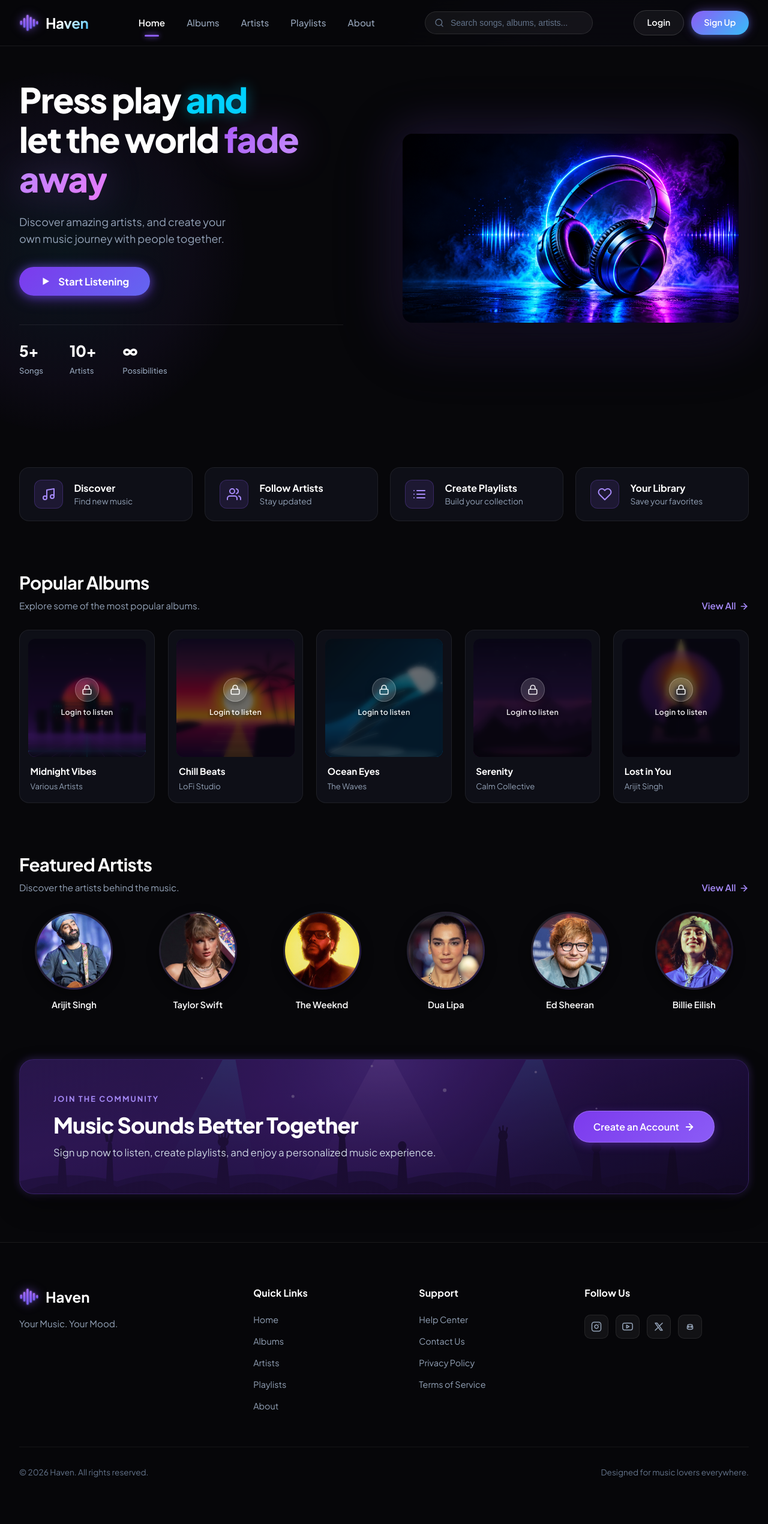
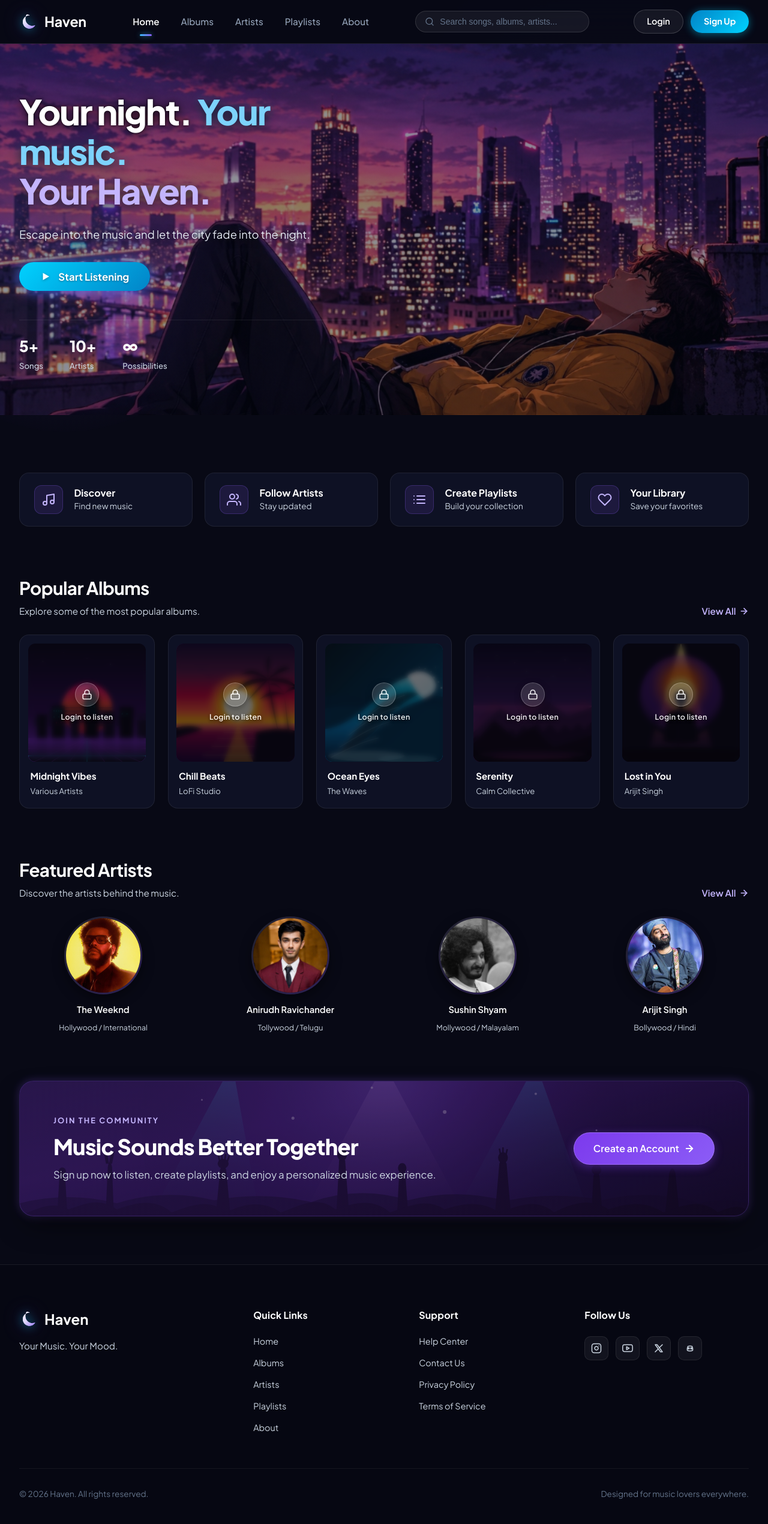
Before and after one commit to aswinvb7/Haven, a Django app: page / in a window 1280 px wide. Shown: the whole page at 60% size. Before the commit the page ends 2463 px from the top, so only its background shows below. Run offline with Django 5.2, Linux system fonts and the light colour scheme; data that the repository does not hold is empty.

Commit message:
Update Haven UI

```diff
--- a/music/static/music/css/style.css
+++ b/music/static/music/css/style.css
@@ -7,42 +7,47 @@
    1. CSS Variables & Design Tokens
    -------------------------------------------------------------------------- */
 :root {
-  /* Color Palette */
-  --bg-base: #07070a;
-  --bg-surface: #0e0f17;
-  --bg-card: #13141f;
-  --bg-card-hover: #191b29;
+  /* Color Palette - Premium Nighttime Music Aesthetic */
+  --bg-base: #080915;
+  --bg-surface: #0e1124;
+  --bg-card: #13172e;
+  --bg-card-hover: #191e3d;
   --bg-pill: rgba(255, 255, 255, 0.06);
   --bg-pill-hover: rgba(255, 255, 255, 0.12);
 
   /* Accents */
+  --accent-cyan: #00d2ff;
+  --accent-cyan-light: #7dd3fc;
+  --accent-blue: #38bdf8;
+  --accent-blue-deep: #0284c7;
   --accent-purple: #8b5cf6;
   --accent-purple-strong: #7c3aed;
-  --accent-purple-light: #a78bfa;
+  --accent-purple-light: #c4b5fd;
   --accent-purple-glow: rgba(139, 92, 246, 0.35);
-  --accent-blue: #38bdf8;
   --accent-indigo: #6366f1;
   --accent-pink: #ec4899;
 
   /* Text Colors */
   --text-primary: #ffffff;
-  --text-secondary: #94a3b8;
+  --text-secondary: #cbd5e1;
   --text-muted: #64748b;
-  --text-accent: #c084fc;
+  --text-accent: #c4b5fd;
 
   /* Borders & Dividers */
   --border-subtle: rgba(255, 255, 255, 0.08);
   --border-card: rgba(255, 255, 255, 0.07);
-  --border-hover: rgba(139, 92, 246, 0.5);
+  --border-hover: rgba(56, 189, 248, 0.45);
 
   /* Typography */
   --font-main: 'Plus Jakarta Sans', -apple-system, BlinkMacSystemFont, 'Segoe UI', Roboto, Helvetica, Arial, sans-serif;
   --font-script: 'Brush Script MT', 'Dancing Script', 'Caveat', cursive, sans-serif;
 
   /* Shadows & Glows */
+  --glow-cyan-sm: 0 0 15px rgba(0, 210, 255, 0.3);
+  --glow-cyan-lg: 0 0 30px rgba(0, 210, 255, 0.45);
   --glow-purple-sm: 0 0 15px rgba(139, 92, 246, 0.3);
   --glow-purple-lg: 0 0 35px rgba(124, 58, 237, 0.4);
-  --shadow-card: 0 10px 25px -5px rgba(0, 0, 0, 0.5), 0 8px 10px -6px rgba(0, 0, 0, 0.4);
+  --shadow-card: 0 10px 25px -5px rgba(0, 0, 0, 0.55), 0 8px 10px -6px rgba(0, 0, 0, 0.4);
 
   /* Transitions */
   --transition-fast: 0.2s cubic-bezier(0.4, 0, 0.2, 1);
@@ -155,24 +160,24 @@ button {
   top: 0;
   width: 100%;
   z-index: 100;
-  background-color: rgba(7, 7, 10, 0.75);
+  background-color: rgba(8, 9, 21, 0.85);
   backdrop-filter: blur(20px);
   -webkit-backdrop-filter: blur(20px);
-  border-bottom: 1px solid var(--border-subtle);
+  border-bottom: 1px solid rgba(255, 255, 255, 0.08);
   transition: background-color var(--transition-normal), border-color var(--transition-normal);
 }
 
 .site-header.scrolled {
-  background-color: rgba(7, 7, 10, 0.95);
-  border-bottom-color: rgba(255, 255, 255, 0.12);
-  box-shadow: 0 4px 20px rgba(0, 0, 0, 0.4);
+  background-color: rgba(8, 9, 21, 0.98);
+  border-bottom-color: rgba(56, 189, 248, 0.15);
+  box-shadow: 0 4px 20px rgba(0, 0, 0, 0.5);
 }
 
 .navbar {
   display: flex;
   align-items: center;
   justify-content: space-between;
-  height: 4.75rem;
+  height: 4.5rem;
   gap: 1.5rem;
 }
 
@@ -181,7 +186,7 @@ button {
   display: flex;
   align-items: center;
   gap: 0.75rem;
-  font-size: 1.5rem;
+  font-size: 1.45rem;
   font-weight: 700;
   letter-spacing: -0.02em;
   color: var(--text-primary);
@@ -189,63 +194,62 @@ button {
 }
 
 .brand-icon {
-  width: 32px;
-  height: 32px;
-  filter: drop-shadow(0 0 8px rgba(139, 92, 246, 0.6));
+  width: 30px;
+  height: 30px;
+  filter: drop-shadow(0 0 8px rgba(0, 210, 255, 0.6)) drop-shadow(0 0 16px rgba(139, 92, 246, 0.4));
 }
 
 .brand-name {
-  background: linear-gradient(135deg, #ffffff 40%, #38bdf8 100%);
-  -webkit-background-clip: text;
-  -webkit-text-fill-color: transparent;
+  color: #ffffff;
   font-weight: 700;
+  letter-spacing: -0.01em;
 }
 
 /* Navigation Links */
 .nav-center {
   display: flex;
   align-items: center;
-  gap: 0.25rem;
+  gap: 1.75rem;
 }
 
 .nav-link {
   position: relative;
-  padding: 0.5rem 1rem;
+  padding: 0.4rem 0.25rem;
   font-size: 0.95rem;
   font-weight: 500;
-  color: var(--text-secondary);
-  border-radius: 9999px;
-  transition: color var(--transition-fast), background-color var(--transition-fast);
+  color: #94a3b8;
+  transition: color var(--transition-fast), text-shadow var(--transition-fast);
 }
 
 .nav-link:hover {
-  color: var(--text-primary);
+  color: #ffffff;
+  text-shadow: 0 0 12px rgba(56, 189, 248, 0.5);
 }
 
 .nav-link.active {
-  color: var(--text-primary);
+  color: #ffffff;
   font-weight: 600;
 }
 
-/* Active purple underline indicator (as in reference image) */
+/* Clear active Home indicator */
 .nav-link.active::after {
   content: "";
   position: absolute;
-  bottom: -4px;
+  bottom: -6px;
   left: 50%;
   transform: translateX(-50%);
-  width: 24px;
-  height: 3px;
+  width: 20px;
+  height: 2.5px;
   border-radius: 9999px;
-  background-color: var(--accent-purple);
-  box-shadow: 0 0 10px var(--accent-purple);
+  background: linear-gradient(90deg, #38bdf8, #8b5cf6);
+  box-shadow: 0 0 8px rgba(56, 189, 248, 0.65);
 }
 
 /* Search Bar */
 .nav-search {
   position: relative;
   width: 100%;
-  max-width: 280px;
+  max-width: 290px;
 }
 
 .search-icon {
@@ -255,16 +259,16 @@ button {
   transform: translateY(-50%);
   width: 16px;
   height: 16px;
-  color: var(--text-muted);
+  color: #64748b;
   pointer-events: none;
 }
 
 .search-input {
   width: 100%;
-  padding: 0.6rem 1rem 0.6rem 2.6rem;
+  padding: 0.55rem 1rem 0.55rem 2.5rem;
   font-size: 0.875rem;
-  background-color: rgba(255, 255, 255, 0.05);
-  border: 1px solid rgba(255, 255, 255, 0.1);
+  background-color: rgba(255, 255, 255, 0.06);
+  border: 1px solid rgba(255, 255, 255, 0.12);
   border-radius: 9999px;
   color: var(--text-primary);
   outline: none;
@@ -294,7 +298,7 @@ button {
   align-items: center;
   justify-content: center;
   gap: 0.5rem;
-  padding: 0.55rem 1.35rem;
+  padding: 0.5rem 1.35rem;
   font-size: 0.9rem;
   font-weight: 600;
   border-radius: 9999px;
@@ -303,26 +307,29 @@ button {
 }
 
 .btn-login {
-  background-color: rgba(255, 255, 255, 0.05);
-  color: var(--text-primary);
-  border: 1px solid rgba(255, 255, 255, 0.14);
+  background-color: rgba(255, 255, 255, 0.06);
+  color: #ffffff;
+  border: 1px solid rgba(255, 255, 255, 0.16);
 }
 
 .btn-login:hover {
-  background-color: rgba(255, 255, 255, 0.12);
-  border-color: rgba(255, 255, 255, 0.28);
+  background-color: rgba(0, 210, 255, 0.12);
+  border-color: rgba(0, 210, 255, 0.5);
+  color: #00d2ff;
+  box-shadow: 0 0 14px rgba(0, 210, 255, 0.25);
 }
 
 .btn-signup {
-  background: linear-gradient(135deg, #8b5cf6 0%, #38bdf8 100%);
+  background: linear-gradient(135deg, #0284c7 0%, #00d2ff 100%);
   color: #ffffff;
   border: none;
-  box-shadow: 0 0 18px rgba(139, 92, 246, 0.45), 0 2px 10px rgba(56, 189, 248, 0.25);
+  font-weight: 700;
+  box-shadow: 0 2px 14px rgba(0, 210, 255, 0.45);
 }
 
 .btn-signup:hover {
-  background: linear-gradient(135deg, #7c3aed 0%, #0284c7 100%);
-  box-shadow: 0 0 26px rgba(139, 92, 246, 0.65), 0 4px 16px rgba(56, 189, 248, 0.45);
+  background: linear-gradient(135deg, #0369a1 0%, #0ea5e9 100%);
+  box-shadow: 0 4px 22px rgba(0, 210, 255, 0.65);
   transform: translateY(-1px);
 }
 
@@ -371,25 +377,33 @@ button {
   position: relative;
   overflow: hidden;
   background-color: var(--bg-base);
-  padding-top: 3.5rem;
-  padding-bottom: 3.5rem;
+  background-image:
+    linear-gradient(rgba(5, 8, 25, 0.45), rgba(5, 8, 25, 0.45)),
+    url('../images/haven-rooftop-artwork.jpg');
+  background-size: cover;
+  background-position: center;
+  background-repeat: no-repeat;
+  padding-top: 5rem;
+  padding-bottom: 4.5rem;
+  min-height: 560px;
+  display: flex;
+  align-items: center;
 }
 
 .hero-grid {
-  display: grid;
-  grid-template-columns: 1fr 1.05fr;
+  display: flex;
   align-items: center;
-  gap: 3.5rem;
+  width: 100%;
   position: relative;
   z-index: 1;
 }
 
-/* Left Hero Content */
+/* Hero Content sitting on top of rooftop background */
 .hero-content {
   display: flex;
   flex-direction: column;
   gap: 1.5rem;
-  max-width: 540px;
+  max-width: 560px;
   z-index: 2;
 }
 
@@ -399,31 +413,36 @@ button {
   font-weight: 800;
   line-height: 1.15;
   letter-spacing: -0.03em;
-  color: #ffffff;
+  color: #FFFFFF;
+  text-shadow: 0 2px 18px rgba(0, 0, 0, 0.85), 0 0 4px rgba(0, 0, 0, 0.9);
 }
 
-/* Cyan highlight matching reference: "and" */
+/* Light lavender & soft blue accents for highlighted text */
 .highlight-cyan {
-  color: #00d2ff;
-  text-shadow: 0 0 25px rgba(0, 210, 255, 0.45);
+  color: #7DD3FC;
+  -webkit-text-fill-color: #7DD3FC;
+  background: none;
+  filter: none;
+  text-shadow: 0 2px 16px rgba(0, 0, 0, 0.85), 0 0 16px rgba(56, 189, 248, 0.35);
   font-weight: 800;
 }
 
-/* Purple gradient highlight matching reference: "fade away" */
-.highlight-purple {
-  background: linear-gradient(135deg, #a855f7 0%, #c084fc 45%, #e879f9 100%);
-  -webkit-background-clip: text;
-  -webkit-text-fill-color: transparent;
-  display: inline;
-  filter: drop-shadow(0 0 30px rgba(168, 85, 247, 0.35));
+.highlight-purple,
+.highlight-accent {
+  color: #C4B5FD;
+  -webkit-text-fill-color: #C4B5FD;
+  background: none;
+  filter: none;
+  text-shadow: 0 2px 16px rgba(0, 0, 0, 0.85), 0 0 16px rgba(196, 181, 253, 0.35);
   font-weight: 800;
 }
 
 .hero-description {
-  font-size: 1.12rem;
-  color: #94a3b8;
+  font-size: 1.15rem;
+  color: #E2E8F0;
   line-height: 1.6;
   max-width: 500px;
+  text-shadow: 0 2px 14px rgba(0, 0, 0, 0.8);
 }
 
 .desktop-br {
@@ -446,24 +465,26 @@ button {
   font-size: 1.05rem;
   font-weight: 700;
   border-radius: 9999px;
-  background: linear-gradient(135deg, #7c3aed 0%, #6366f1 100%);
-  color: #ffffff;
+  background: linear-gradient(135deg, #00d2ff 0%, #0284c7 100%);
+  color: #FFFFFF;
   border: none;
-  box-shadow: 0 4px 22px rgba(124, 58, 237, 0.55), 0 0 15px rgba(99, 102, 241, 0.4);
-  transition: all var(--transition-fast);
+  box-shadow: 0 4px 22px rgba(124, 58, 237, 0.45), 0 0 20px rgba(0, 210, 255, 0.4);
+  text-shadow: 0 1px 3px rgba(0, 0, 0, 0.35);
+  transition: transform 0.25s ease, box-shadow 0.25s ease, background 0.25s ease;
   cursor: pointer;
 }
 
 .btn-hero-play:hover {
-  transform: translateY(-2px) scale(1.02);
-  box-shadow: 0 6px 30px rgba(124, 58, 237, 0.75), 0 0 25px rgba(99, 102, 241, 0.6);
-  background: linear-gradient(135deg, #6d28d9 0%, #4f46e5 100%);
+  transform: translateY(-2px);
+  box-shadow: 0 6px 30px rgba(124, 58, 237, 0.65), 0 0 28px rgba(0, 210, 255, 0.65);
+  background: linear-gradient(135deg, #38bdf8 0%, #0369a1 100%);
 }
 
 .hero-play-icon {
   width: 18px;
   height: 18px;
-  color: #ffffff;
+  color: #FFFFFF;
+  filter: drop-shadow(0 1px 2px rgba(0, 0, 0, 0.35));
 }
 
 /* Statistics Below Hero */
@@ -532,19 +553,17 @@ button {
   width: 100%;
   height: auto;
   max-height: 440px;
-  object-fit: contain; /* Preserves original aspect ratio without distortion or cropping */
-  border-radius: 16px;
-  filter: drop-shadow(0 20px 40px rgba(0, 0, 0, 0.7)) drop-shadow(0 0 35px rgba(139, 92, 246, 0.25));
+  aspect-ratio: 1024 / 800;
+  object-fit: cover;
+  object-position: center;
+  border-radius: 18px;
+  box-shadow: 0 20px 40px rgba(0, 0, 0, 0.7), 0 0 35px rgba(139, 92, 246, 0.25);
   transition: transform var(--transition-normal);
 }
 
 .hero-artwork-img:hover {
   transform: translateY(-4px) scale(1.015);
 }
-
-/* --------------------------------------------------------------------------
-   5. Feature / Quick Access Section
-   -------------------------------------------------------------------------- */
 .features-section {
   margin-top: 1rem;
 }
@@ -791,8 +810,8 @@ button {
    -------------------------------------------------------------------------- */
 .artists-grid {
   display: grid;
-  grid-template-columns: repeat(6, 1fr);
-  gap: 1.5rem;
+  grid-template-columns: repeat(4, 1fr);
+  gap: 2rem;
 }
 
 .artist-card {
@@ -843,6 +862,12 @@ button {
 
 .artist-card:hover .artist-name {
   color: var(--accent-purple-light);
+}
+
+.artist-industry {
+  font-size: 0.78rem;
+  color: var(--text-secondary);
+  margin-top: -0.25rem;
 }
 
 /* --------------------------------------------------------------------------
@@ -924,7 +949,7 @@ button {
    9. Footer
    -------------------------------------------------------------------------- */
 .site-footer {
-  background-color: #060609;
+  background-color: #060712;
   border-top: 1px solid var(--border-subtle);
   padding-top: 4.5rem;
   padding-bottom: 2.5rem;
--- a/music/static/music/js/script.js
+++ b/music/static/music/js/script.js
@@ -95,11 +95,12 @@ function initLockedItems() {
     });
   });
 
-  // "Explore Music" button can also prompt login or scroll to albums
+  // "Start Listening" / "Explore Music" button scrolls to albums
   const exploreBtn = document.getElementById('exploreMusicBtn');
   exploreBtn?.addEventListener('click', (e) => {
     const albumsSection = document.getElementById('popular-albums');
     if (albumsSection) {
       albumsSection.scrollIntoView({ behavior: 'smooth' });
     }
+  });
 }
--- a/music/templates/music/base.html
+++ b/music/templates/music/base.html
@@ -14,7 +14,7 @@
     <link href="https://fonts.googleapis.com/css2?family=Plus+Jakarta+Sans:wght@400;500;600;700;800&family=Caveat:wght@600;700&display=swap" rel="stylesheet">
 
     <!-- Stylesheet -->
-    <link rel="stylesheet" href="{% static 'music/css/style.css' %}">
+    <link rel="stylesheet" href="{% static 'music/css/style.css' %}?v=5">
     {% block extra_css %}{% endblock %}
 </head>
 <body>
@@ -27,7 +27,7 @@
             <nav class="navbar" aria-label="Main Navigation">
                 <!-- Left: Brand Logo & Title -->
                 <a href="{% url 'home' %}" class="nav-brand" aria-label="Haven Home">
-                    <img src="{% static 'music/images/logo-soundwave.svg' %}" alt="Haven Logo" class="brand-icon" width="32" height="32">
+                    <img src="{% static 'music/images/logo-half-moon.svg' %}" alt="Haven Logo" class="brand-icon" width="30" height="30">
                     <span class="brand-name">Haven</span>
                 </a>
 
@@ -84,7 +84,7 @@
                 <!-- Left: Brand Info -->
                 <div class="footer-brand">
                     <div class="footer-brand-logo">
-                        <img src="{% static 'music/images/logo-soundwave.svg' %}" alt="Haven Logo" class="brand-icon" width="28" height="28">
+                        <img src="{% static 'music/images/logo-half-moon.svg' %}" alt="Haven Logo" class="brand-icon" width="28" height="28">
                         <span>Haven</span>
                     </div>
                     <p class="footer-tagline">Your Music. Your Mood.</p>
--- a/music/templates/music/home.html
+++ b/music/templates/music/home.html
@@ -6,20 +6,19 @@
 {% block content %}
 <!-- ========================================================================
      HERO SECTION
-     Visually matching reference image with integrated haven-headphones artwork
+     Rooftop evening skyline background with contained 2-column hero layout
      ======================================================================== -->
-<section class="hero-section" id="hero">
+<section class="hero-section" id="hero" style="background-image: linear-gradient(rgba(5, 8, 25, 0.45), rgba(5, 8, 25, 0.45)), url('{% static 'music/images/haven-rooftop-artwork.jpg' %}'); background-size: cover; background-position: center; background-repeat: no-repeat;">
     <div class="container">
         <div class="hero-grid">
             <!-- Left Hero Content -->
             <div class="hero-content">
                 <h1 class="hero-title">
-                    Press play <span class="highlight-cyan">and</span><br>
-                    let the world <span class="highlight-purple">fade away</span>
+                    Your night. <span class="highlight-cyan">Your music.</span><br>
+                    <span class="highlight-purple">Your Haven.</span>
                 </h1>
                 <p class="hero-description">
-                    Discover amazing artists, and create your<br class="desktop-br">
-                    own music journey with people together.
+                    Escape into the music and let the city fade into the night.
                 </p>
 
                 <div class="hero-cta-group">
@@ -45,13 +44,6 @@
                         <span class="stat-value">&infin;</span>
                         <span class="stat-label">Possibilities</span>
                     </div>
-                </div>
-            </div>
-
-            <!-- Right Hero Visual (Contained within right side of hero grid) -->
-            <div class="hero-visual">
-                <div class="hero-artwork-frame">
-                    <img src="{% static 'music/images/haven-headphones.png' %}" alt="Haven Headphones Artwork" class="hero-artwork-img">
                 </div>
             </div>
         </div>
@@ -208,22 +200,25 @@
             </a>
         </div>
 
-        <!-- Artists Grid (Circular Profile Layout with Realistic Photos) -->
+        <!-- Artists Grid (Circular Profile Layout with Real Photographs) -->
         <div class="artists-grid">
             {% for artist in artists %}
             <div class="artist-card" data-locked="true" data-title="{{ artist.name }}" role="button" tabindex="0" aria-label="{{ artist.name }}">
                 <div class="artist-avatar-wrapper">
                     {% if artist.image %}
                         {% if artist.image.url %}
-                            <img src="{{ artist.image.url }}" alt="{{ artist.name }}" class="artist-avatar-img" loading="lazy">
+                            <img src="{{ artist.image.url }}" alt="{{ artist.name }} Photograph" class="artist-avatar-img" loading="lazy">
                         {% else %}
-                            <img src="{% static artist.image %}" alt="{{ artist.name }}" class="artist-avatar-img" loading="lazy">
+                            <img src="{% static artist.image %}" alt="{{ artist.name }} Photograph" class="artist-avatar-img" loading="lazy">
                         {% endif %}
                     {% else %}
-                        <img src="{% static 'music/images/artist-arijit-singh.jpg' %}" alt="{{ artist.name }}" class="artist-avatar-img" loading="lazy">
+                        <img src="{% static 'music/images/artist-arijit-singh.jpg' %}" alt="{{ artist.name }} Photograph" class="artist-avatar-img" loading="lazy">
                     {% endif %}
                 </div>
                 <h3 class="artist-name">{{ artist.name }}</h3>
+                {% if artist.industry %}
+                <p class="artist-industry">{{ artist.industry }}</p>
+                {% endif %}
             </div>
             {% endfor %}
         </div>
--- a/music/views.py
+++ b/music/views.py
@@ -42,37 +42,33 @@ def home(request):
         },
     ]
 
-    # Curated sample artist data with realistic photographic portraits
+    # Real photographic artist portraits from different industries
     sample_artists = [
+        {
+            'name': 'The Weeknd',
+            'image': 'music/images/artist-the-weeknd.jpg',
+            'industry': 'Hollywood / International',
+        },
+        {
+            'name': 'Anirudh Ravichander',
+            'image': 'music/images/artist-anirudh-ravichander.jpg',
+            'industry': 'Tollywood / Telugu',
+        },
+        {
+            'name': 'Sushin Shyam',
+            'image': 'music/images/artist-sushin-shyam.jpg',
+            'industry': 'Mollywood / Malayalam',
+        },
         {
             'name': 'Arijit Singh',
             'image': 'music/images/artist-arijit-singh.jpg',
-        },
-        {
-            'name': 'Taylor Swift',
-            'image': 'music/images/artist-taylor-swift.jpg',
-        },
-        {
-            'name': 'The Weeknd',
-            'image': 'music/images/artist-the-weeknd.jpg',
-        },
-        {
-            'name': 'Dua Lipa',
-            'image': 'music/images/artist-dua-lipa.jpg',
-        },
-        {
-            'name': 'Ed Sheeran',
-            'image': 'music/images/artist-ed-sheeran.jpg',
-        },
-        {
-            'name': 'Billie Eilish',
-            'image': 'music/images/artist-billie-eilish.jpg',
+            'industry': 'Bollywood / Hindi',
         },
     ]
 
     try:
         db_albums = list(Album.objects.select_related('artist').all()[:5])
-        db_artists = list(Artist.objects.all()[:6])
+        db_artists = list(Artist.objects.all()[:4])
     except Exception:
         db_albums = []
         db_artists = []
```
Also changed, not shown: other parts of music/static/music/css/style.css (+19 -16 lines), music/static/music/images/artist-anirudh-ravichander.jpg (added), music/static/music/images/artist-sushin-shyam.jpg (added), music/static/music/images/haven-rooftop-artwork.jpg (added), music/static/music/images/haven-rooftop-hero.jpg (added), music/static/music/images/logo-half-moon.svg (added).
